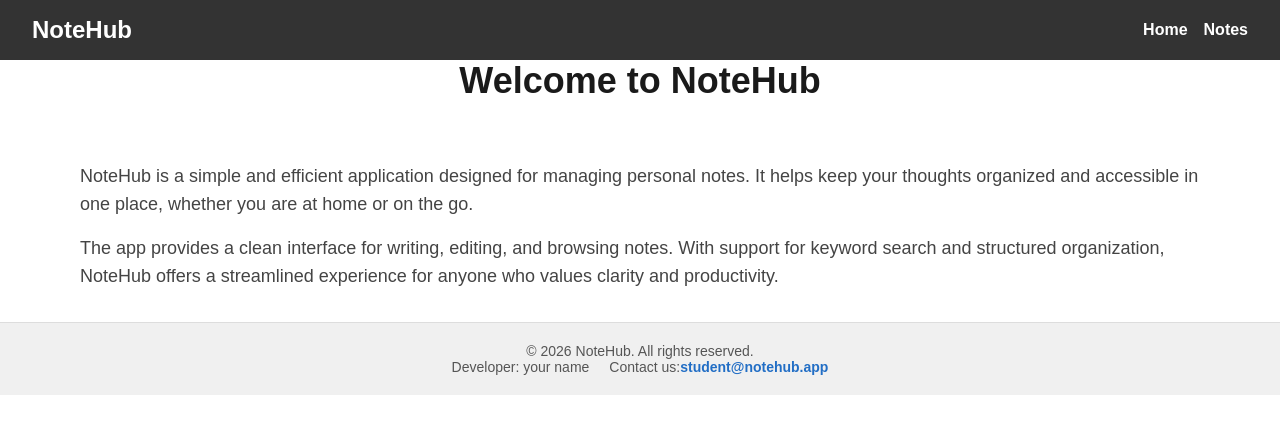
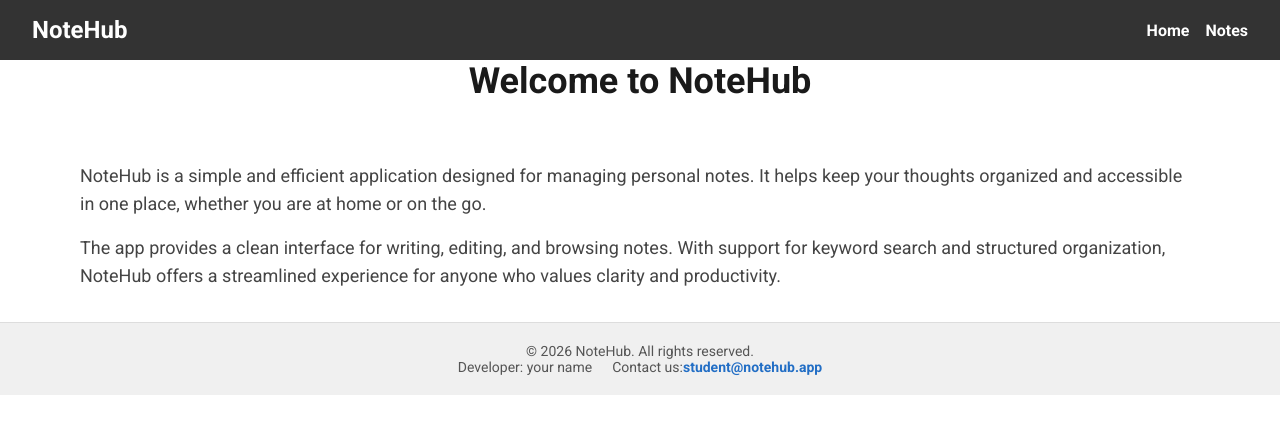
Before and after one commit to SashaGS/08-zustand, a Next.js app: page / in a window 1280 px wide. Shown: the top 434 px of the page. Built offline with nearby package versions, Linux system fonts and the light colour scheme.

Commit message:
add roboto font-family

```diff
--- a/app/globals.css
+++ b/app/globals.css
@@ -21,12 +21,13 @@ body {
 }
 
 body {
+  font-family: var(--font-roboto),Arial, Helvetica,sans-serif;
   min-height: 100%;
   display: flex;
   flex-direction: column;
   color: var(--foreground);
   background: var(--background);
-  font-family: Arial, Helvetica, sans-serif;
+  /* font-family: Arial, Helvetica, sans-serif; */
   -webkit-font-smoothing: antialiased;
   -moz-osx-font-smoothing: grayscale;
 }
--- a/app/layout.tsx
+++ b/app/layout.tsx
@@ -1,5 +1,6 @@
 import type { Metadata } from "next";
 import { Geist, Geist_Mono } from "next/font/google";
+import { Roboto } from "next/font/google";
 import "./globals.css";
 
 import Header from "@/components/Header/Header";
@@ -16,16 +17,23 @@ const geistMono = Geist_Mono({
   subsets: ["latin"],
 });
 
+const roboto = Roboto({
+  variable: "--font-roboto",
+  subsets: ["latin", "cyrillic"],
+  display: "swap",
+  weight: ["300", "400", "500", "700"],
+});
+
 export const metadata: Metadata = {
   title:{ default:"NoteHub",
-  template: "%s | NoteHub",
+    template: "%s | NoteHub",
   },
   metadataBase: "https://notehub.com/",
   description: "Capture your thoughts, organize your tasks, and manage your notes in one convenient NoteHub app.",
   openGraph: {
     title: "NoteHub",
     description: "Capture your thoughts, organize your tasks",
-    url: "/",
+    url: "https://notehub.com/",
     images: [{
       url: "https://ac.goit.global/fullstack/react/notehub-og-meta.jpg",
         width: 1200,
@@ -43,7 +51,7 @@ interface RootLayoutProps {
 export default function RootLayout({ children, modal }: RootLayoutProps) {
   return (
     <html lang="en" className={`${geistSans.variable} ${geistMono.variable}`}>
-      <body>
+      <body className={`${roboto.className} ${roboto.variable}`}>
         <TanstackProvider>
           <Header />
           <main>
```
